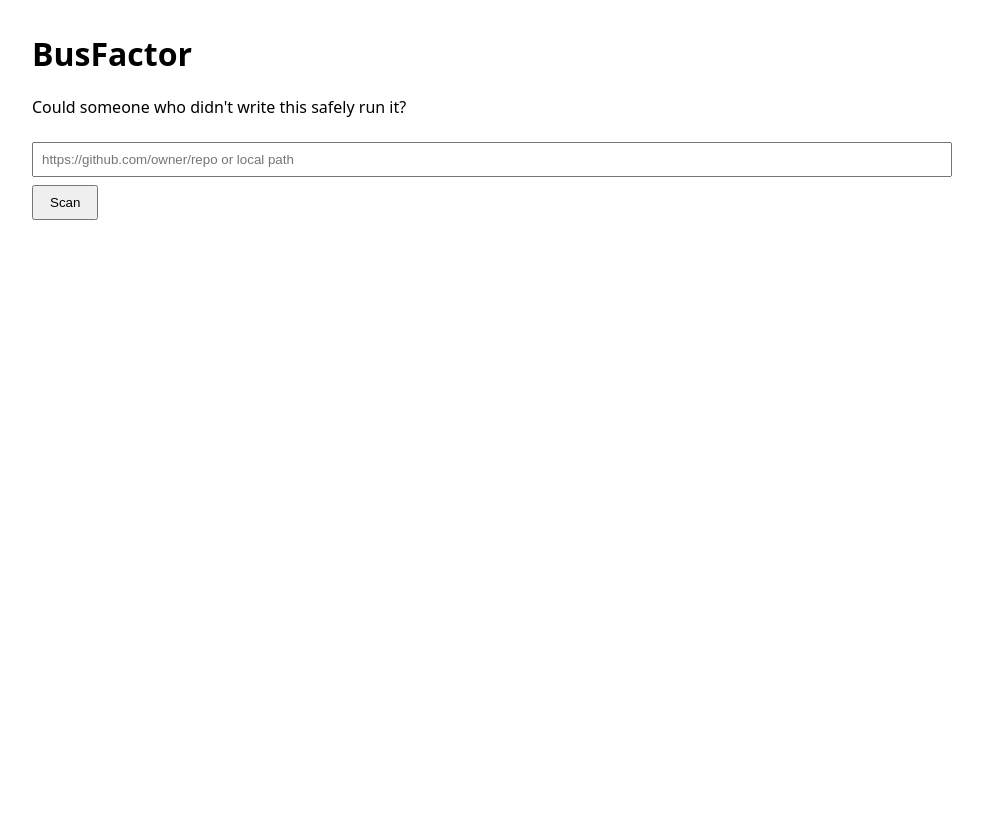
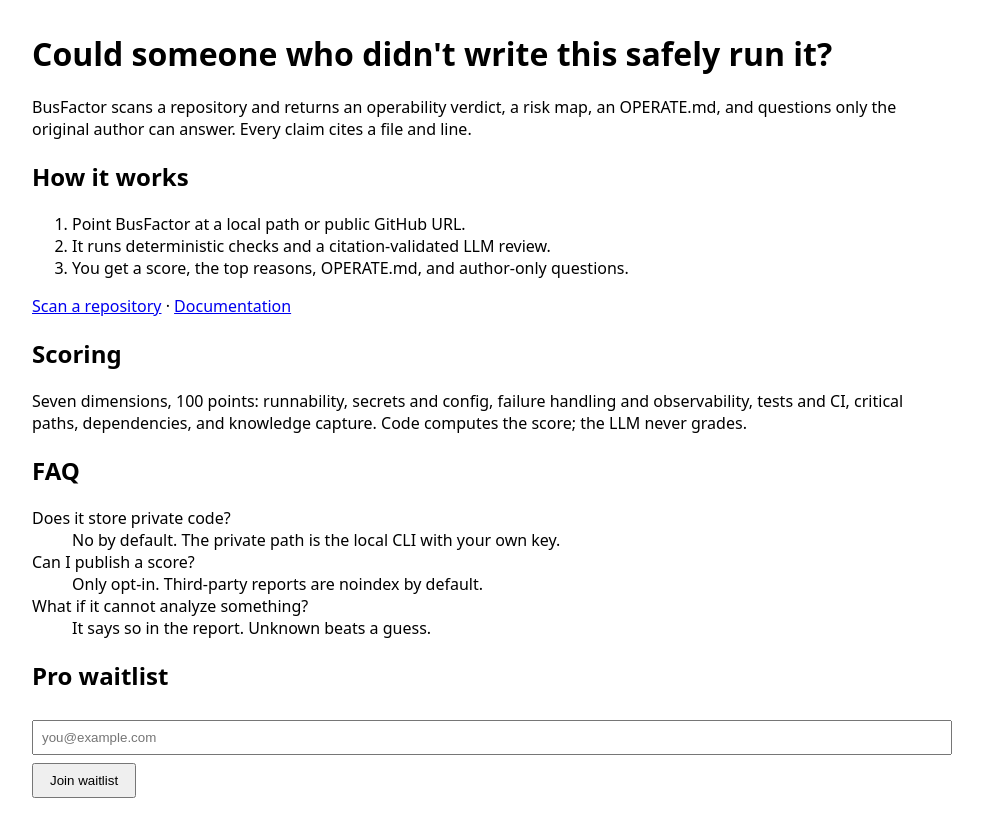
Before and after one commit to RavaniRoshan/busfactor, a Next.js app in the folder apps/web/: page / in a window 1280 px wide. Shown: the whole page, without its empty margins (0-983 px from the left). Before the commit the page ends 800 px from the top, so only its background shows below. Built offline with nearby package versions, Linux system fonts and the light colour scheme.

Commit message:
feat: add landing page, docs, and waitlist (P2.5)

```diff
--- /dev/null
+++ b/apps/web/app/api/waitlist/route.ts
@@ -0,0 +1,24 @@
+import { mkdir, readFile, writeFile } from "node:fs/promises";
+import path from "node:path";
+
+const dataDir = path.join(process.cwd(), "data");
+const dataFile = path.join(dataDir, "waitlist.json");
+
+export async function POST(request: Request) {
+  const body = (await request.json().catch(() => ({}))) as { email?: unknown };
+  const email = typeof body.email === "string" ? body.email.trim() : "";
+  if (!/^[^\s@]+@[^\s@]+\.[^\s@]+$/.test(email)) {
+    return Response.json({ error: "valid email required" }, { status: 400 });
+  }
+
+  await mkdir(dataDir, { recursive: true });
+  let emails: string[] = [];
+  try {
+    emails = JSON.parse(await readFile(dataFile, "utf8")) as string[];
+  } catch {
+    emails = [];
+  }
+  if (!emails.includes(email)) emails.push(email);
+  await writeFile(dataFile, JSON.stringify(emails, null, 2), "utf8");
+  return Response.json({ ok: true });
+}
--- a/apps/web/app/page.tsx
+++ b/apps/web/app/page.tsx
@@ -2,59 +2,61 @@
 
 import { FormEvent, useState } from "react";
 
-interface ScanJob {
-  id: string;
-  status: "running" | "complete" | "failed";
-  report?: { score: number; verdict: string; operateMd: string };
-  error?: string;
-}
-
 export default function Home() {
-  const [target, setTarget] = useState("");
-  const [job, setJob] = useState<ScanJob | null>(null);
-  const [error, setError] = useState("");
+  const [email, setEmail] = useState("");
+  const [message, setMessage] = useState("");
 
   async function onSubmit(event: FormEvent) {
     event.preventDefault();
-    setError("");
-    setJob(null);
-    const response = await fetch("/api/scan", {
+    const response = await fetch("/api/waitlist", {
       method: "POST",
       headers: { "content-type": "application/json" },
-      body: JSON.stringify({ target }),
+      body: JSON.stringify({ email }),
     });
-    if (!response.ok) {
-      setError(await response.text());
-      return;
-    }
-    const created = (await response.json()) as { id: string };
-    const id = created.id;
-    const poll = async () => {
-      const statusResponse = await fetch(`/api/scan/${id}`);
-      const current = (await statusResponse.json()) as ScanJob;
-      setJob(current);
-      if (current.status === "running") setTimeout(poll, 1000);
-    };
-    void poll();
+    setMessage(response.ok ? "You are on the waitlist." : "Could not join the waitlist.");
   }
 
   return (
     <main>
-      <h1>BusFactor</h1>
-      <p>Could someone who didn&apos;t write this safely run it?</p>
+      <h1>Could someone who didn&apos;t write this safely run it?</h1>
+      <p>
+        BusFactor scans a repository and returns an operability verdict, a risk map, an OPERATE.md, and questions only the
+        original author can answer. Every claim cites a file and line.
+      </p>
+
+      <h2>How it works</h2>
+      <ol>
+        <li>Point BusFactor at a local path or public GitHub URL.</li>
+        <li>It runs deterministic checks and a citation-validated LLM review.</li>
+        <li>You get a score, the top reasons, OPERATE.md, and author-only questions.</li>
+      </ol>
+
+      <p>
+        <a href="/scan">Scan a repository</a> · <a href="/docs">Documentation</a>
+      </p>
+
+      <h2>Scoring</h2>
+      <p>
+        Seven dimensions, 100 points: runnability, secrets and config, failure handling and observability, tests and CI,
+        critical paths, dependencies, and knowledge capture. Code computes the score; the LLM never grades.
+      </p>
+
+      <h2>FAQ</h2>
+      <dl>
+        <dt>Does it store private code?</dt>
+        <dd>No by default. The private path is the local CLI with your own key.</dd>
+        <dt>Can I publish a score?</dt>
+        <dd>Only opt-in. Third-party reports are noindex by default.</dd>
+        <dt>What if it cannot analyze something?</dt>
+        <dd>It says so in the report. Unknown beats a guess.</dd>
+      </dl>
+
+      <h2>Pro waitlist</h2>
       <form onSubmit={onSubmit}>
-        <input value={target} onChange={(event) => setTarget(event.target.value)} placeholder="https://github.com/owner/repo or local path" />
-        <button type="submit">Scan</button>
+        <input value={email} onChange={(event) => setEmail(event.target.value)} placeholder="you@example.com" type="email" required />
+        <button type="submit">Join waitlist</button>
       </form>
-      {error && <pre>{error}</pre>}
-      {job?.status === "running" && <p>Scanning...</p>}
-      {job?.status === "failed" && <pre>{job.error}</pre>}
-      {job?.status === "complete" && job.report && (
-        <section>
-          <h2>{job.report.score}/100 — {job.report.verdict}</h2>
-          <pre>{job.report.operateMd}</pre>
-        </section>
-      )}
+      {message && <p>{message}</p>}
     </main>
   );
 }
```
Also changed, not shown: apps/web/app/docs/page.tsx (added, +17 -0 lines), apps/web/app/scan/page.tsx (added, +52 -0 lines), 1 other file (tests, documents, lock files or other folders).
